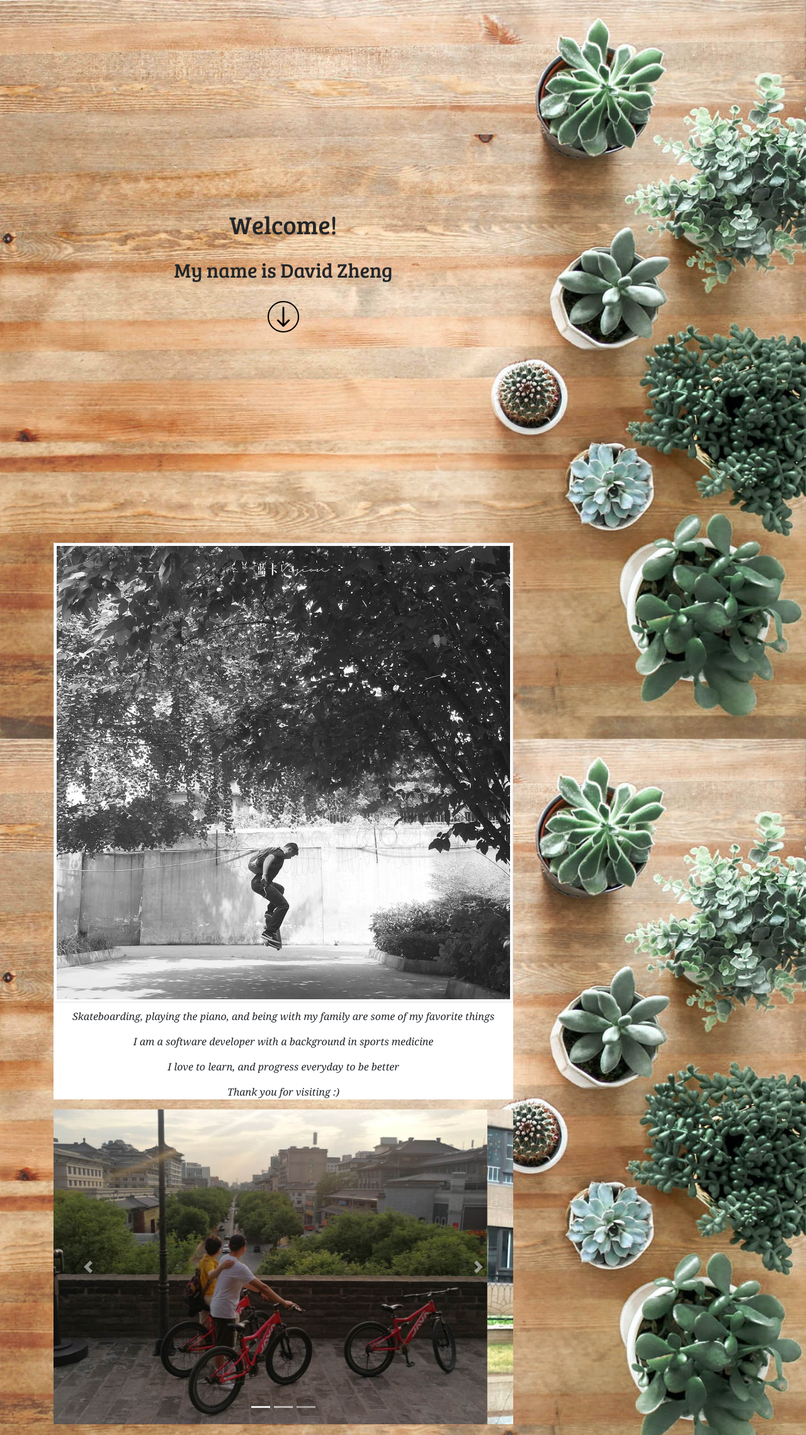
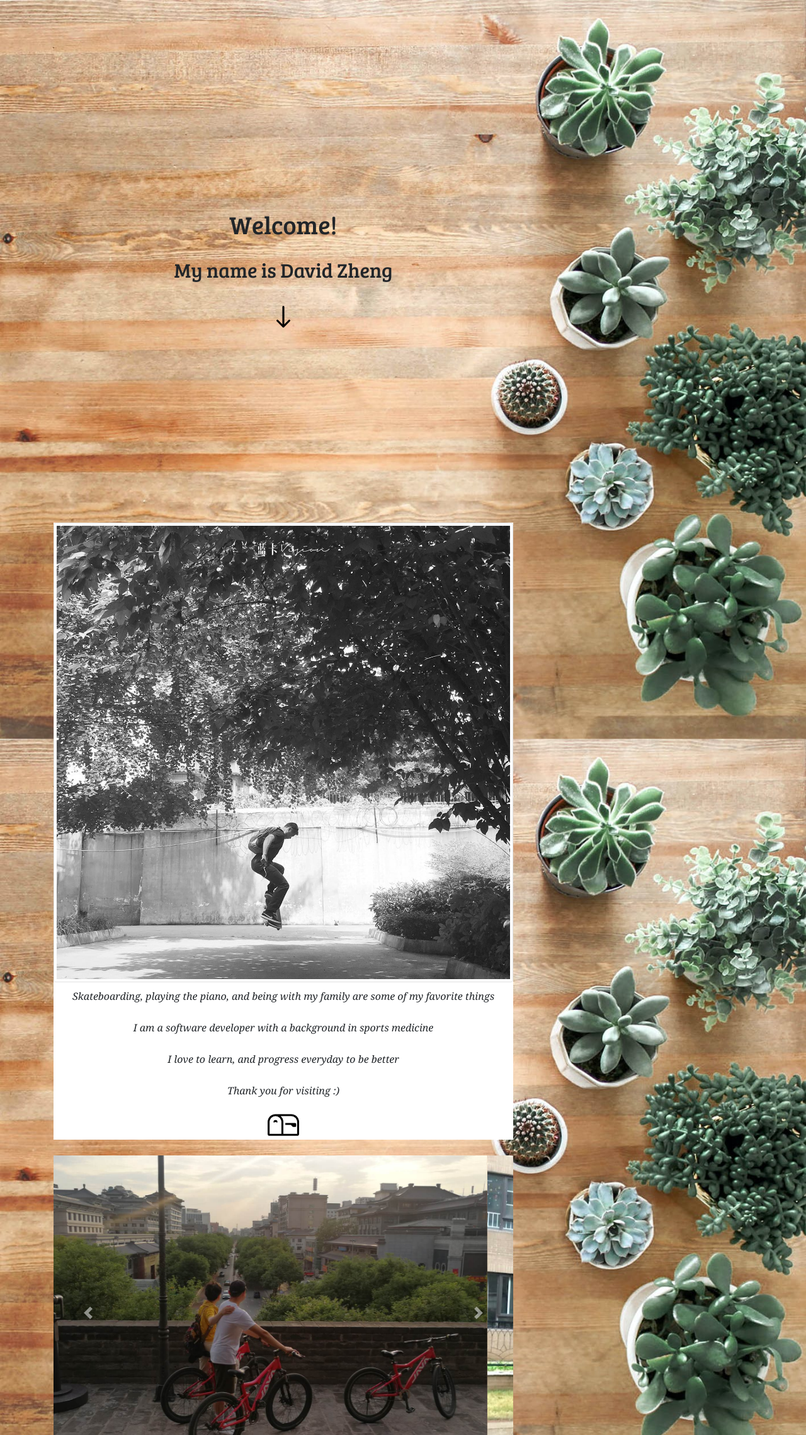
Before and after one commit to dzheng24/dzheng24.github.io, a plain HTML site: page index.html in a window 1280 px wide. Shown: the top 2279 px of the page at 63% size. Drawn offline with nearby package versions, Linux system fonts and the light colour scheme.

Commit message:
added fade in during page load

```diff
--- a/index.html
+++ b/index.html
@@ -25,6 +25,7 @@
     <div class="container">
       <div class="row">
         <div class="col-md-8 my-main">
+          <!-- header -->
           <header>
             <h1>Welcome!</h1>
             <h2>My name is David Zheng</h2>
@@ -48,7 +49,7 @@
               </svg>
             </a>
           </header>
-
+          <!-- intro -->
           <div id="intro">
             <div class="img-hover-zoom-colorize">
               <img
@@ -66,11 +67,31 @@
             </p>
             <p>I love to learn, and progress everyday to be better</p>
             <p>Thank you for visiting :)</p>
+            <a href="#contact-info">
+              <svg
+                width="1em"
+                height="1em"
+                viewBox="0 0 16 16"
+                class="bi bi-mailbox"
+                fill="currentColor"
+                xmlns="http://www.w3.org/2000/svg"
+              >
+                <path
+                  fill-rule="evenodd"
+                  d="M4 4a3 3 0 0 0-3 3v6h6V7a3 3 0 0 0-3-3zm0-1h8a4 4 0 0 1 4 4v6a1 1 0 0 1-1 1H1a1 1 0 0 1-1-1V7a4 4 0 0 1 4-4zm2.646 1A3.99 3.99 0 0 1 8 7v6h7V7a3 3 0 0 0-3-3H6.646z"
+                />
+                <path
+                  fill-rule="evenodd"
+                  d="M11.793 8.5H9v-1h5a.5.5 0 0 1 .5.5v1a.5.5 0 0 1-.5.5h-1a.5.5 0 0 1-.354-.146l-.853-.854z"
+                />
+                <path d="M5 7c0 .552-.448 0-1 0s-1 .552-1 0a1 1 0 0 1 2 0z" />
+              </svg>
+            </a>
           </div>
-
+          <!-- carousel section-->
           <div
             id="carouselExampleCaptions"
-            class="carousel slide"
+            class="carousel slide my-picture"
             data-ride="carousel"
           >
             <ol class="carousel-indicators">
@@ -130,7 +151,7 @@
               <span class="sr-only">Next</span>
             </a>
           </div>
-
+          <!-- project section -->
           <div class="projects">
             <h2>Some of my projects:</h2>
             <div class="card-container">
@@ -200,14 +221,16 @@
               </div>
             </div>
           </div>
-          <div class="img-hover-zoom-colorize">
+          <!-- picture of jb -->
+          <div class="img-hover-zoom-colorize my-picture">
             <img
               src="./resources/jb.JPG"
               class="img-thumbnail my-thumbnail"
               alt="walking with my yellow lab"
             />
           </div>
-          <div class="contact-info">
+          <!-- contact section -->
+          <div id="contact-info">
             <p>EMAIL:</p>
             <p>SOCIAL:</p>
             <a href="mailto: zhengdav@msu.edu">zhengdav@msu.edu</a>
@@ -229,6 +252,7 @@
               </a>
             </div>
           </div>
+          <!-- back to top -->
           <div class="scroll-icon">
             <a href="#intro">
               <svg
--- a/style.css
+++ b/style.css
@@ -6,6 +6,21 @@ html {
   background-size: cover;
   height: 100%;
   scroll-behavior: smooth;
+}
+
+body {
+  animation: fadeInAnimation ease 3s;
+  animation-iteration-count: 1;
+  animation-fill-mode: forwards;
+}
+
+@keyframes fadeInAnimation {
+  0% {
+    opacity: 0;
+  }
+  100% {
+    opacity: 1;
+  }
 }
 
 .img-thumbnail {
@@ -22,7 +37,13 @@ html {
 }
 
 #intro {
+  display: flex;
+  flex-direction: column;
   background-color: white;
+}
+
+#intro > a {
+  align-self: center;
 }
 
 #intro > p {
@@ -70,8 +91,6 @@ svg {
   margin-right: auto;
   height: 50px;
   width: 50px;
-  border: 2px solid black;
-  border-radius: 50%;
 }
 
 /* hover effects: https://w3bits.com/css-image-hover-zoom/ */
@@ -79,7 +98,6 @@ svg {
 .img-hover-zoom-colorize {
   height: auto;
   overflow: hidden;
-  margin-top: 2em;
 }
 
 .img-hover-zoom-colorize img {
@@ -106,7 +124,7 @@ svg {
   height: 20vh;
 }
 
-.contact-info {
+#contact-info {
   display: grid;
   grid-template-columns: 50% 50%;
   grid-template-rows: 50% 50%;
@@ -120,30 +138,30 @@ svg {
   background-color: #e2e2e2;
 }
 
-.contact-info > p {
+#contact-info > p {
   margin-bottom: 0;
 }
 
-.contact-info > :first-child {
+#contact-info > :first-child {
   grid-column: 1;
   justify-self: center;
   align-self: center;
 }
 
-.contact-info > :nth-child(2) {
+#contact-info > :nth-child(2) {
   grid-column: 1;
   justify-self: center;
   align-self: center;
 }
 
-.contact-info > :nth-child(3) {
+#contact-info > :nth-child(3) {
   grid-column: 2;
   grid-row: 1;
   justify-self: start;
   align-self: center;
 }
 
-.contact-info > :nth-child(4) {
+#contact-info > :nth-child(4) {
   grid-column: 2;
   grid-row: 2;
   justify-self: start;
@@ -159,3 +177,7 @@ svg {
   justify-content: center;
   margin-bottom: 20px;
 }
+
+.my-picture {
+  margin-top: 25px;
+}
```
